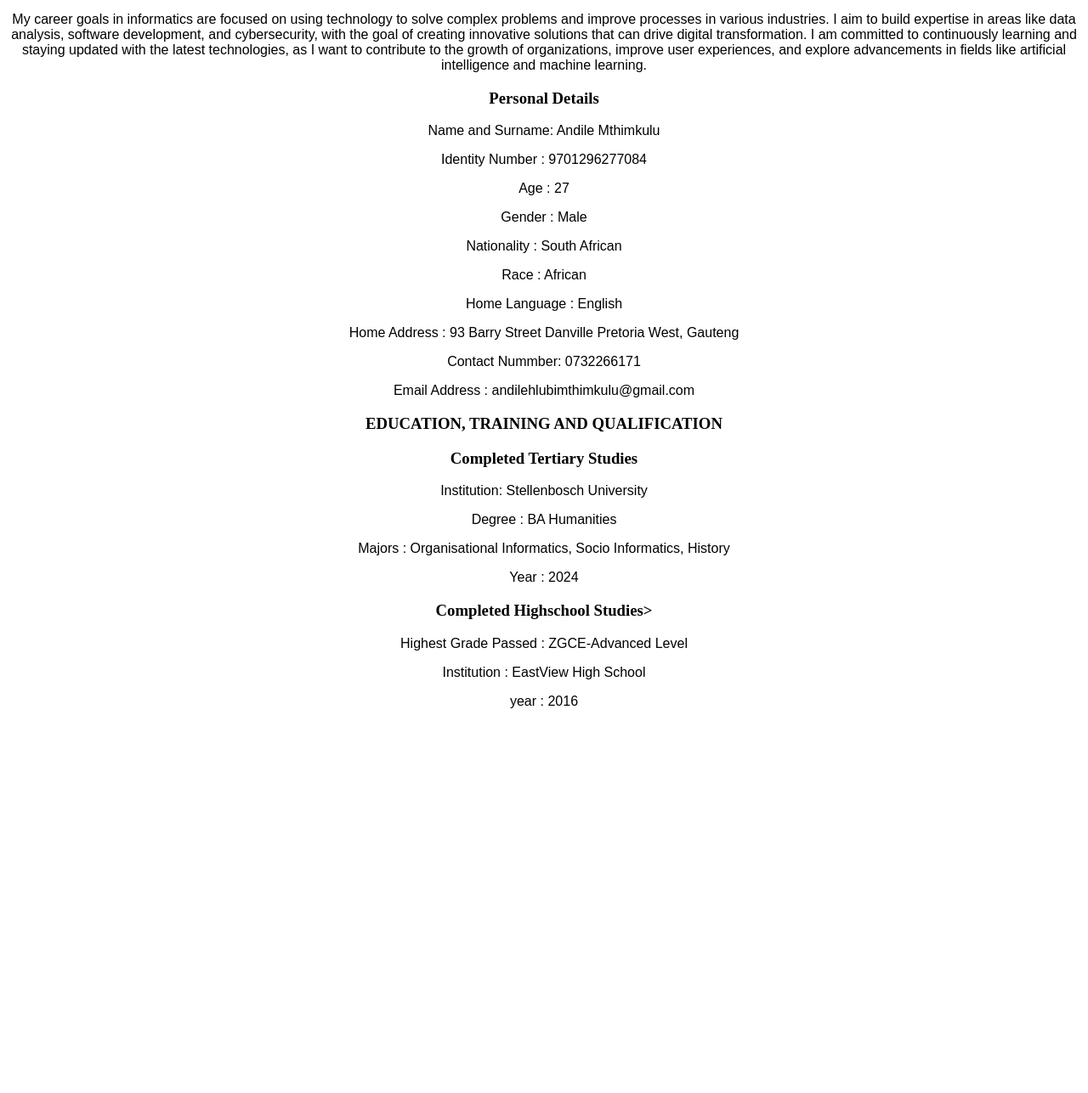
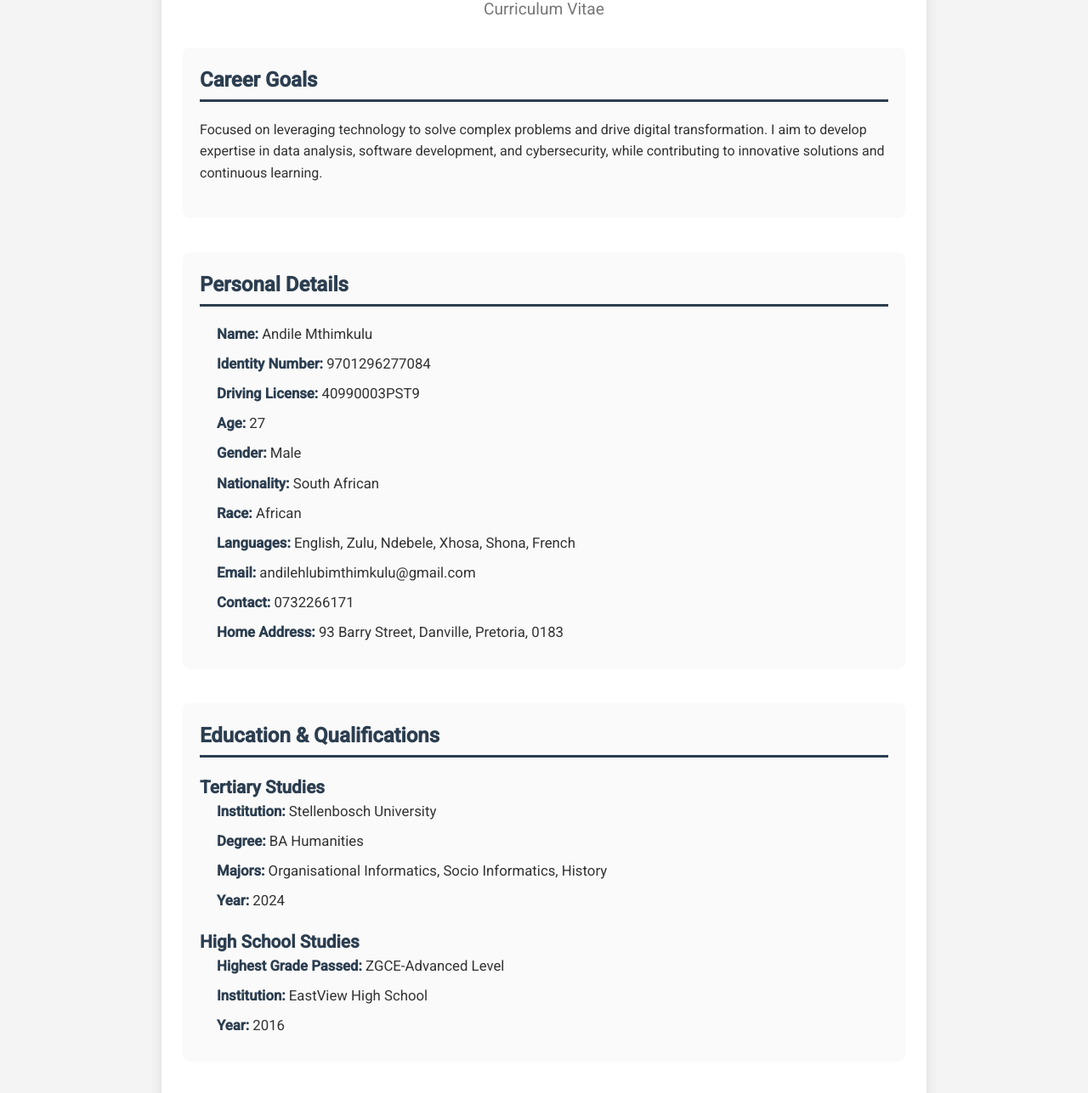
Before and after one commit to andile987/MY_CV, a plain HTML site: page index.html in a window 1280 px wide. Shown: the part 113-1400 px from the top of the page at 85% size. Before the commit the page ends 964 px from the top, so only its background shows below. Drawn offline with Linux system fonts and the light colour scheme.

Commit message:
my_cv_almost_done

```diff
--- a/index.html
+++ b/index.html
@@ -1,39 +1,84 @@
 <!DOCTYPE html>
-<html>
-    <head>
-        <meta charset="UTF-8">
-        <meta name="viewport" content="width=device-width, initial-scale=1.0">
-        <title>Carriculum Vitae of Andile Mthimkulu</title>
-        <link rel="stylesheet" href="styles.css">
+<html lang="en">
+<head>
+    <meta charset="UTF-8">
+    <meta name="viewport" content="width=device-width, initial-scale=1.0">
+    <title>Curriculum Vitae of Andile Mthimkulu</title>
+    <link rel="stylesheet" href="styles.css">
+    <!-- Google Font -->
+    <link href="https://fonts.googleapis.com/css2?family=Roboto:wght@400;500&display=swap" rel="stylesheet">
+</head>
+<body>
+    <div class="container">
+        <header class="header">
+            <h1>Andile Mthimkulu</h1>
+            <p>Curriculum Vitae</p>
+        </header>
 
-        <body>
-            <h1>Carriculum Vitae of Andile Mthimkulu</h1>
-            <h2>Carreer Goals</h2>
-            <p>My career goals in informatics are focused on using technology to solve complex problems and improve processes in various industries. I aim to build expertise in areas like data analysis, software development, and cybersecurity, with the goal of creating innovative solutions that can drive digital transformation. I am committed to continuously learning and staying updated with the latest technologies, as I want to contribute to the growth of organizations, improve user experiences, and explore advancements in fields like artificial intelligence and machine learning. </p>
-            <h3>Personal Details</h3>
-            <p>Name and Surname: Andile Mthimkulu</p>
-            <p>Identity Number : 9701296277084</p>
-            <p>Age             : 27</p>
-            <p>Gender          : Male</p>
-            <p>Nationality     : South African</p>
-            <p>Race            : African</p>
-            <p>Home Language   : English</p>
-            <p>Home Address    : 93 Barry Street Danville Pretoria West, Gauteng</p>
-            <p>Contact Nummber: 0732266171</p>
-            <p>Email Address  : andilehlubimthimkulu@gmail.com</p>
-            <h3>EDUCATION, TRAINING AND QUALIFICATION</h2>
-            <h3>Completed Tertiary Studies</h3>
-            <p>Institution: Stellenbosch University</p>
-            <p>Degree     : BA Humanities</p>
-            <p>Majors     : Organisational Informatics, Socio Informatics, History</p>
-            <p>Year       : 2024</p>
-            <h3>Completed Highschool Studies></h3>
-            <p>Highest Grade Passed : ZGCE-Advanced Level</p>
-            <p>Institution : EastView High School</p>
-            <p>year        : 2016</p>
+        <section id="career-goals">
+            <h2>Career Goals</h2>
+            <p>Focused on leveraging technology to solve complex problems and drive digital transformation. I aim to develop expertise in data analysis, software development, and cybersecurity, while contributing to innovative solutions and continuous learning.</p>
+        </section>
 
+        <section id="personal-details">
+            <h2>Personal Details</h2>
+            <ul>
+                <li><strong>Name:</strong> Andile Mthimkulu</li>
+                <li><strong>Identity Number:</strong> 9701296277084</li>
+                <li><strong>Driving License:</strong> 40990003PST9</li>
+                <li><strong>Age:</strong> 27</li>
+                <li><strong>Gender:</strong> Male</li>
+                <li><strong>Nationality:</strong> South African</li>
+                <li><strong>Race:</strong> African</li>
+                <li><strong>Languages:</strong> English, Zulu, Ndebele, Xhosa, Shona, French</li>
+                <li><strong>Email:</strong> andilehlubimthimkulu@gmail.com</li>
+                <li><strong>Contact:</strong> 0732266171</li>
+                <li><strong>Home Address:</strong> 93 Barry Street, Danville, Pretoria, 0183</li>
+            </ul>
+        </section>
 
+        <section id="education">
+            <h2>Education & Qualifications</h2>
+            <h3>Tertiary Studies</h3>
+            <ul>
+                <li><strong>Institution:</strong> Stellenbosch University</li>
+                <li><strong>Degree:</strong> BA Humanities</li>
+                <li><strong>Majors:</strong> Organisational Informatics, Socio Informatics, History</li>
+                <li><strong>Year:</strong> 2024</li>
+            </ul>
 
-        </body>
-    </head>
+            <h3>High School Studies</h3>
+            <ul>
+                <li><strong>Highest Grade Passed:</strong> ZGCE-Advanced Level</li>
+                <li><strong>Institution:</strong> EastView High School</li>
+                <li><strong>Year:</strong> 2016</li>
+            </ul>
+        </section>
+
+        <section id="skills">
+            <h2>Skills</h2>
+            <h3>Leadership & Experience</h3>
+            <ul>
+                <li>Stellenbosch University History Class Representative (2023-2024)</li>
+                <li>Vice President, Stellenbosch University History Society (2023)</li>
+            </ul>
+
+            <h3>Software Engineering</h3>
+            <ul>
+                <li>UX / UI Design</li>
+                <li>Systems Analysis & Design</li>
+                <li>Application Development</li>
+                <li>Data Analysis (Python, R, SQL)</li>
+                <li>JavaScript, HTML, CSS, React</li>
+                <li>Agile Methodologies</li>
+                <li>Problem-Solving & Troubleshooting</li>
+            </ul>
+
+            <h3>Driving Experience</h3>
+            <ul>
+                <li>Stellenbosch University History Society Shuttle Driver (2023-2024)</li>
+            </ul>
+        </section>
+    </div>
+</body>
 </html>
--- a/styles.css
+++ b/styles.css
@@ -1,16 +1,153 @@
-
-h1{
-    text-align: center;
-}
-h2{
-    text-align: center;
+/* Resetting and General Styles */
+* {
+    margin: 0;
+    padding: 0;
+    box-sizing: border-box;
 }
 
-h3{
+body {
+    font-family: 'Roboto', sans-serif;
+    background-color: #f4f4f4;
+    color: #333;
+    line-height: 1.5;
+}
+
+.container {
+    width: 90%;
+    max-width: 900px;
+    margin: 20px auto;
+    background-color: #fff;
+    padding: 25px;
+    border-radius: 10px;
+    box-shadow: 0 4px 15px rgba(0, 0, 0, 0.1);
+    overflow: hidden;
+}
+
+header {
     text-align: center;
+    margin-bottom: 30px;
 }
-p{
-    text-align: center;
-    font-family: sans-serif;
 
+header h1 {
+    font-size: 2.5em;
+    color: #2c3e50;
 }
+
+header p {
+    font-size: 1.2em;
+    color: #777;
+    margin-top: 5px;
+}
+
+h2 {
+    font-size: 1.5em;
+    color: #2c3e50;
+    border-bottom: 3px solid #2c3e50;
+    padding-bottom: 5px;
+    margin-bottom: 20px;
+}
+
+h3 {
+    font-size: 1.3em;
+    margin-top: 20px;
+    color: #2c3e50;
+}
+
+ul {
+    list-style: none;
+    padding-left: 20px;
+}
+
+ul li {
+    font-size: 1.05em;  /* Slightly smaller font size */
+    margin-bottom: 10px;
+}
+
+ul li strong {
+    font-weight: bold;
+    color: #2c3e50;
+}
+
+section {
+    margin-bottom: 40px;
+}
+
+section#career-goals p {
+    font-size: 1em;  /* Adjusted for readability */
+    line-height: 1.6;
+    margin-bottom: 20px;
+}
+
+section#personal-details ul li {
+    transition: background-color 0.3s ease;
+}
+
+section#personal-details ul li:hover {
+    background-color: #f0f0f0;
+    cursor: pointer;
+}
+
+section#education ul li {
+    transition: background-color 0.3s ease;
+}
+
+section#education ul li:hover {
+    background-color: #f0f0f0;
+    cursor: pointer;
+}
+
+section#skills ul li {
+    transition: background-color 0.3s ease;
+}
+
+section#skills ul li:hover {
+    background-color: #f0f0f0;
+    cursor: pointer;
+}
+
+/* Aesthetic Section Backgrounds */
+section#career-goals {
+    background-color: #fafafa;
+    padding: 20px;
+    border-radius: 8px;
+}
+
+section#personal-details {
+    background-color: #fafafa;
+    padding: 20px;
+    border-radius: 8px;
+}
+
+section#education {
+    background-color: #fafafa;
+    padding: 20px;
+    border-radius: 8px;
+}
+
+section#skills {
+    background-color: #fafafa;
+    padding: 20px;
+    border-radius: 8px;
+}
+
+@media (max-width: 768px) {
+    .container {
+        width: 95%;
+    }
+
+    header h1 {
+        font-size: 2.2em;
+    }
+
+    header p {
+        font-size: 1.1em;
+    }
+
+    h2, h3 {
+        font-size: 1.2em;
+    }
+
+    ul li {
+        font-size: 1em;
+    }
+}
```
